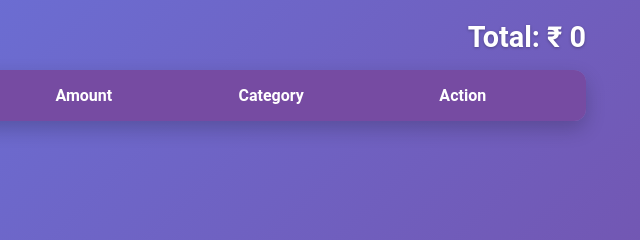
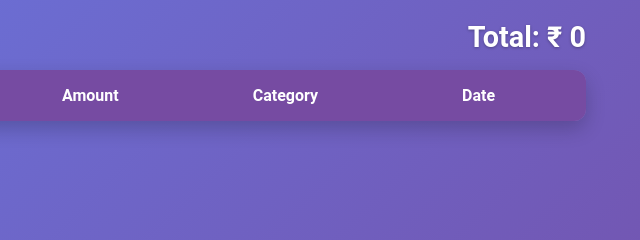
Before and after one commit to Priyanshuchakraborty14/Expense-tracker, a plain HTML site: page index.html in a window 1280 px wide. Shown: the part 297-537 px from the top of the page, 404-1044 px from the left. Drawn offline with Linux system fonts and the light colour scheme.

```diff
--- a/index.html
+++ b/index.html
@@ -30,7 +30,7 @@
         <th>Name</th>
         <th>Amount</th>
         <th>Category</th>
-        <th>Action</th>
+        <th>Date</th>
       </tr>
     </thead>
     <tbody id="expenseTable"></tbody>
```
